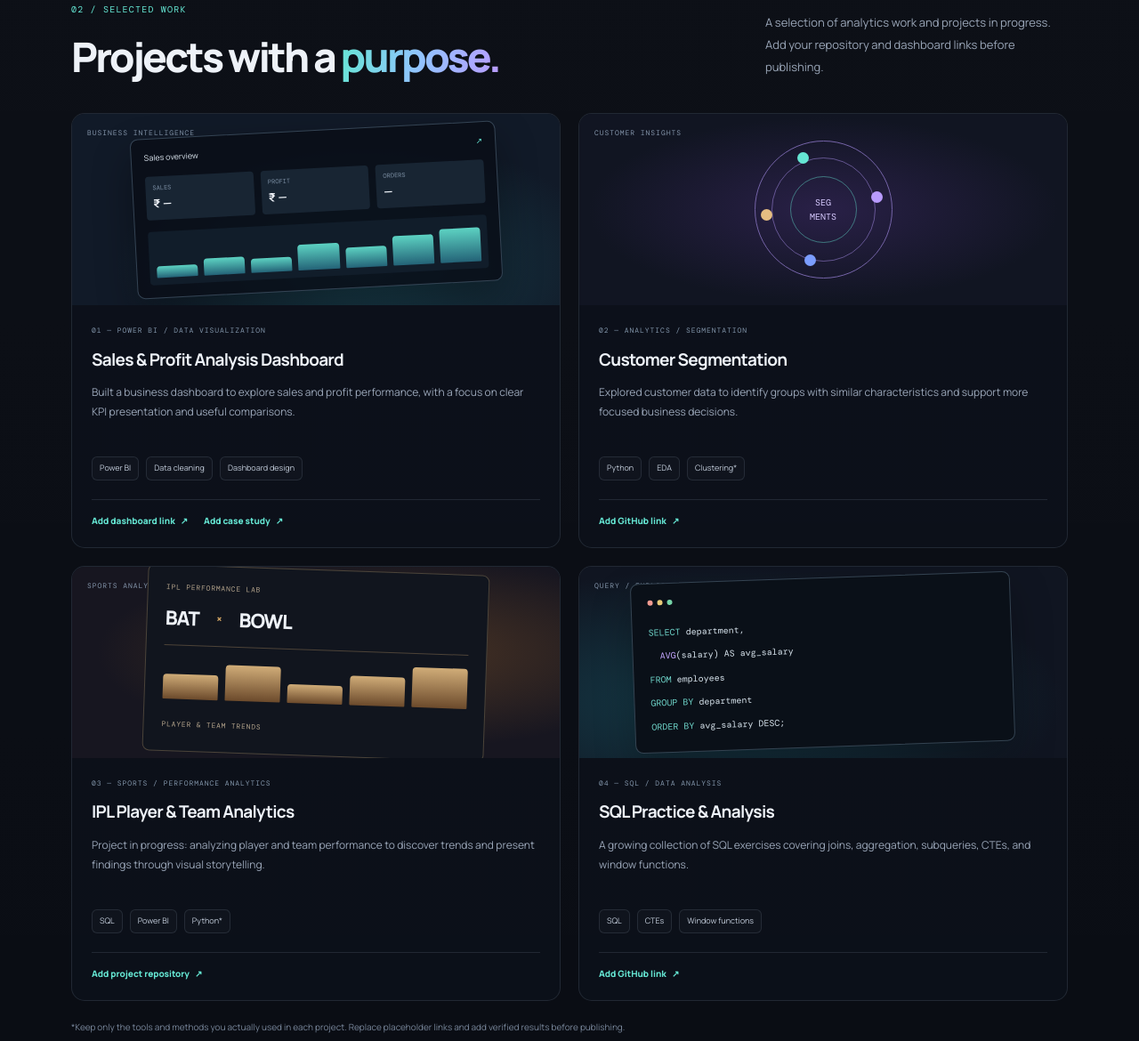
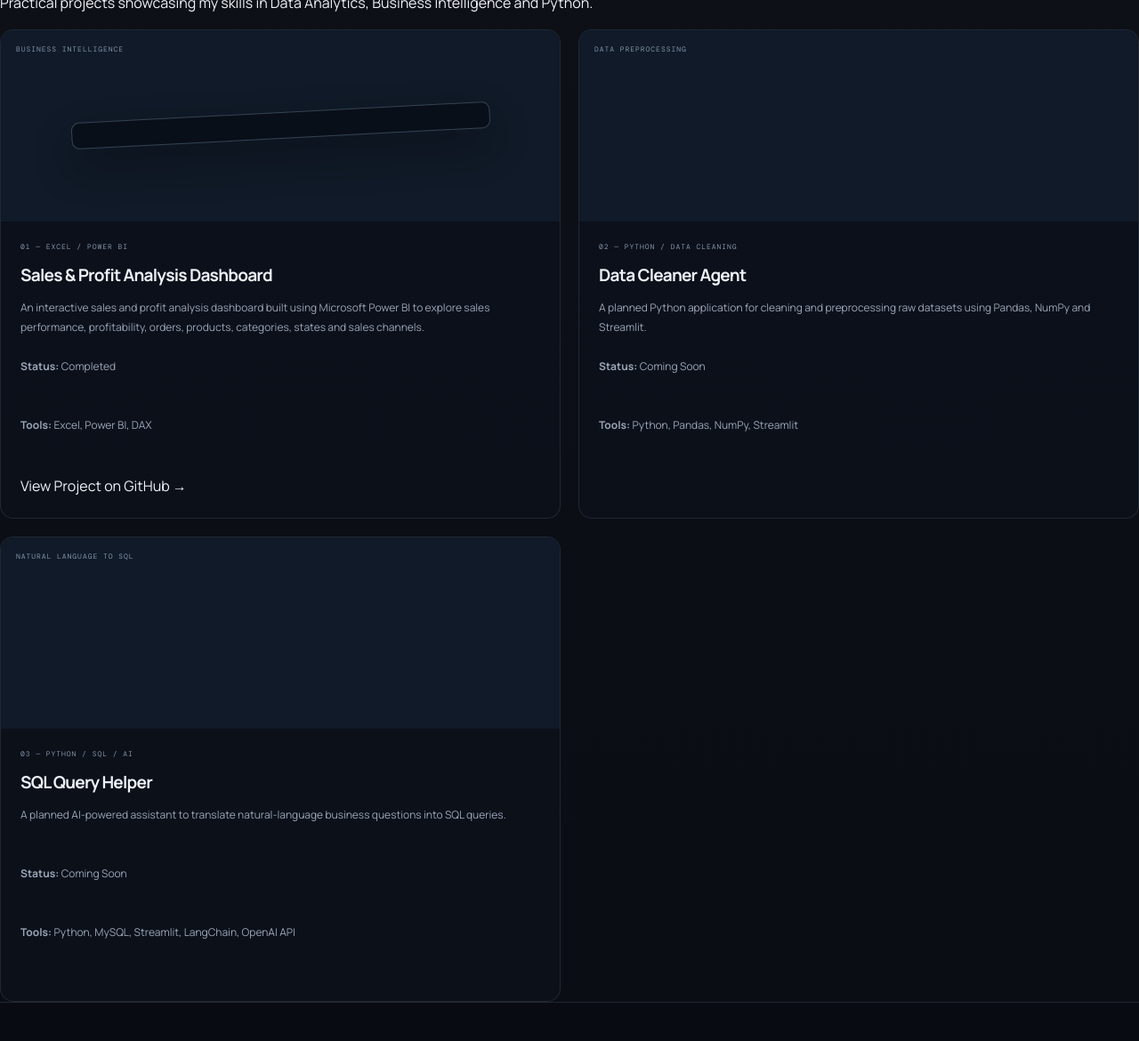
Before and after one commit to ommahajan2004/om-data-science-portfolio, a plain HTML site: page index.html in a window 1280 px wide. Shown: the part 1802-2972 px from the top of the page at 89% size. Drawn offline with nearby package versions, Linux system fonts and the light colour scheme.

Commit message:
Update index.html

```diff
--- a/index.html
+++ b/index.html
@@ -99,30 +99,111 @@
       </div>
     </section>
 
-    <section class="section projects-section" id="projects">
-      <div class="container">
-        <div class="section-head"><div><div class="section-kicker">02 / SELECTED WORK</div><h2>Projects with a <span class="gradient-text">purpose.</span></h2></div><p>A selection of analytics work and projects in progress. Add your repository and dashboard links before publishing.</p></div>
+
+<section id="projects" class="projects-section">
+    <div class="section-container">
+
+        <div class="section-heading">
+            <div class="section-label">MY WORK</div>
+            <h2>Projects</h2>
+            <p>Practical projects showcasing my skills in Data Analytics, Business Intelligence and Python.</p>
+        </div>
+
         <div class="project-grid">
+
+
+<!-- PROJECT 1: COMPLETED SALES DASHBOARD -->
 <article class="project-card project-featured">
-            <div class="project-art art-sales"><div class="art-label">BUSINESS INTELLIGENCE</div><div class="mock-dashboard"><div class="mock-top"><span>Sales overview</span><span>↗</span></div><div class="mock-kpis"><div><small>SALES</small><b>₹ —</b></div><div><small>PROFIT</small><b>₹ —</b></div><div><small>ORDERS</small><b>—</b></div></div><div class="mock-chart"><i style="--h:30%"></i><i style="--h:44%"></i><i style="--h:38%"></i><i style="--h:66%"></i><i style="--h:53%"></i><i style="--h:76%"></i><i style="--h:88%"></i></div></div></div>
-            <div class="project-body"><div class="project-type">01 — POWER BI / DATA VISUALIZATION</div><h3>Sales & Profit Analysis Dashboard</h3><p>Built a business dashboard to explore sales and profit performance, with a focus on clear KPI presentation and useful comparisons.</p><div class="tech-tags"><span>Power BI</span><span>Data cleaning</span><span>Dashboard design</span></div><div class="project-links"><a href="#contact">Add dashboard link <span>↗</span></a><a href="#contact">Add case study <span>↗</span></a></div></div>
+
+    <div class="project-art project-art-sales">
+        <div class="art-label">BUSINESS INTELLIGENCE</div>
+        <div class="mock-dashboard">
+            <div class="mock-top"></div>
+        </div>
+    </div>
+
+    <div class="project-body">
+
+        <div class="project-type">01 — EXCEL / POWER BI</div>
+
+        <h3>Sales &amp; Profit Analysis Dashboard</h3>
+
+        <p>
+            An interactive sales and profit analysis dashboard
+            built using Microsoft Power BI to explore sales
+            performance, profitability, orders, products,
+            categories, states and sales channels.
+        </p>
+
+        <p><strong>Status:</strong> Completed</p>
+
+        <p><strong>Tools:</strong> Excel, Power BI, DAX</p>
+
+        <a href="https://github.com/ommahajan2004/power-bi-sales-dashboard"
+           target="_blank"
+           rel="noopener noreferrer"
+           class="project-link">
+            View Project on GitHub →
+        </a>
+
+    </div>
 </article>
+
+
+
+            <!-- PROJECT 2: DATA CLEANER AGENT -->
             <article class="project-card">
-            <div class="project-art art-segments"><div class="art-label">CUSTOMER INSIGHTS</div><div class="segment-orbit"><span class="orb orb-a"></span><span class="orb orb-b"></span><span class="orb orb-c"></span><span class="orb orb-d"></span><div class="orbit-center">SEG<br>MENTS</div></div></div>
-            <div class="project-body"><div class="project-type">02 — ANALYTICS / SEGMENTATION</div><h3>Customer Segmentation</h3><p>Explored customer data to identify groups with similar characteristics and support more focused business decisions.</p><div class="tech-tags"><span>Python</span><span>EDA</span><span>Clustering*</span></div><div class="project-links"><a href="#contact">Add GitHub link <span>↗</span></a></div></div>
+                <div class="project-art project-art-sql">
+                    <div class="art-label">DATA PREPROCESSING</div>
+                </div>
+
+                <div class="project-body">
+                    <div class="project-type">02 — PYTHON / DATA CLEANING</div>
+
+                    <h3>Data Cleaner Agent</h3>
+
+                    <p>
+                        A planned Python application for cleaning and
+                        preprocessing raw datasets using Pandas, NumPy
+                        and Streamlit.
+                    </p>
+
+                    <p><strong>Status:</strong> Coming Soon</p>
+
+                    <p><strong>Tools:</strong> Python, Pandas, NumPy, Streamlit</p>
+                </div>
             </article>
+
+
+            <!-- PROJECT 3: SQL QUERY HELPER -->
             <article class="project-card">
-            <div class="project-art art-ipl"><div class="art-label">SPORTS ANALYTICS</div><div class="score-card"><div class="score-label">IPL PERFORMANCE LAB</div><div class="score-numbers"><span>BAT</span><span class="score-x">×</span><span>BOWL</span></div><div class="score-rule"></div><div class="score-bars"><i style="--h:60%"></i><i style="--h:85%"></i><i style="--h:45%"></i><i style="--h:70%"></i><i style="--h:95%"></i></div><small>PLAYER & TEAM TRENDS</small></div></div>
-            <div class="project-body"><div class="project-type">03 — SPORTS / PERFORMANCE ANALYTICS</div><h3>IPL Player & Team Analytics</h3><p>Project in progress: analyzing player and team performance to discover trends and present findings through visual storytelling.</p><div class="tech-tags"><span>SQL</span><span>Power BI</span><span>Python*</span></div><div class="project-links"><a href="#contact">Add project repository <span>↗</span></a></div></div>
+                <div class="project-art project-art-sql">
+                    <div class="art-label">NATURAL LANGUAGE TO SQL</div>
+                </div>
+
+                <div class="project-body">
+                    <div class="project-type">03 — PYTHON / SQL / AI</div>
+
+                    <h3>SQL Query Helper</h3>
+
+                    <p>
+                        A planned AI-powered assistant to translate
+                        natural-language business questions into SQL queries.
+                    </p>
+
+                    <p><strong>Status:</strong> Coming Soon</p>
+
+                    <p>
+                        <strong>Tools:</strong> Python, MySQL, Streamlit,
+                        LangChain, OpenAI API
+                    </p>
+                </div>
             </article>
-          <article class="project-card">
-            <div class="project-art art-sql"><div class="art-label">QUERY / EXPLORE / EXPLAIN</div><div class="code-window"><div class="code-dots"><i></i><i></i><i></i></div><code><span>SELECT</span> department,<br>&nbsp;&nbsp;<em>AVG</em>(salary) AS avg_salary<br><span>FROM</span> employees<br><span>GROUP BY</span> department<br><span>ORDER BY</span> avg_salary DESC;</code></div></div>
-            <div class="project-body"><div class="project-type">04 — SQL / DATA ANALYSIS</div><h3>SQL Practice & Analysis</h3><p>A growing collection of SQL exercises covering joins, aggregation, subqueries, CTEs, and window functions.</p><div class="tech-tags"><span>SQL</span><span>CTEs</span><span>Window functions</span></div><div class="project-links"><a href="#contact">Add GitHub link <span>↗</span></a></div></div>
-          </article>
+
         </div>
-        <p class="fine-print">*Keep only the tools and methods you actually used in each project. Replace placeholder links and add verified results before publishing.</p>
     </div>
 </section>
+
 
 
 <section class="section container" id="skills">
```
Lines whose indentation alone changed are shown as unchanged.
